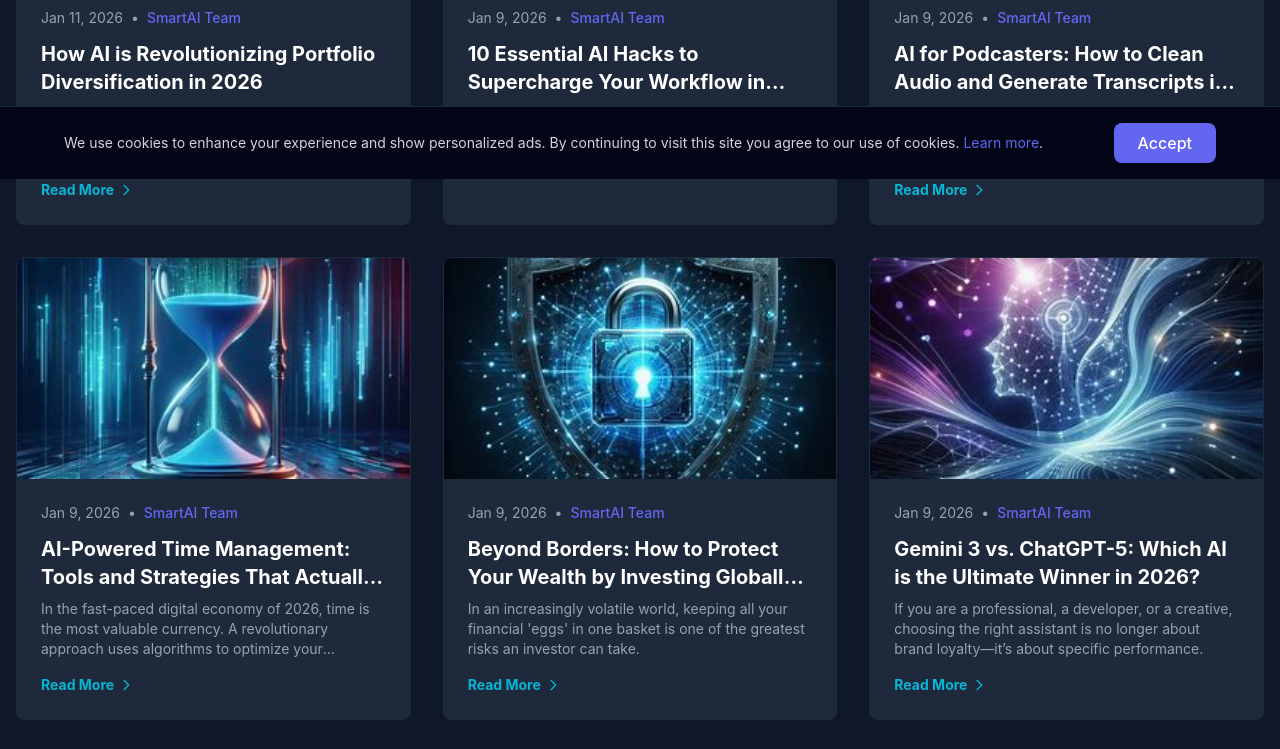
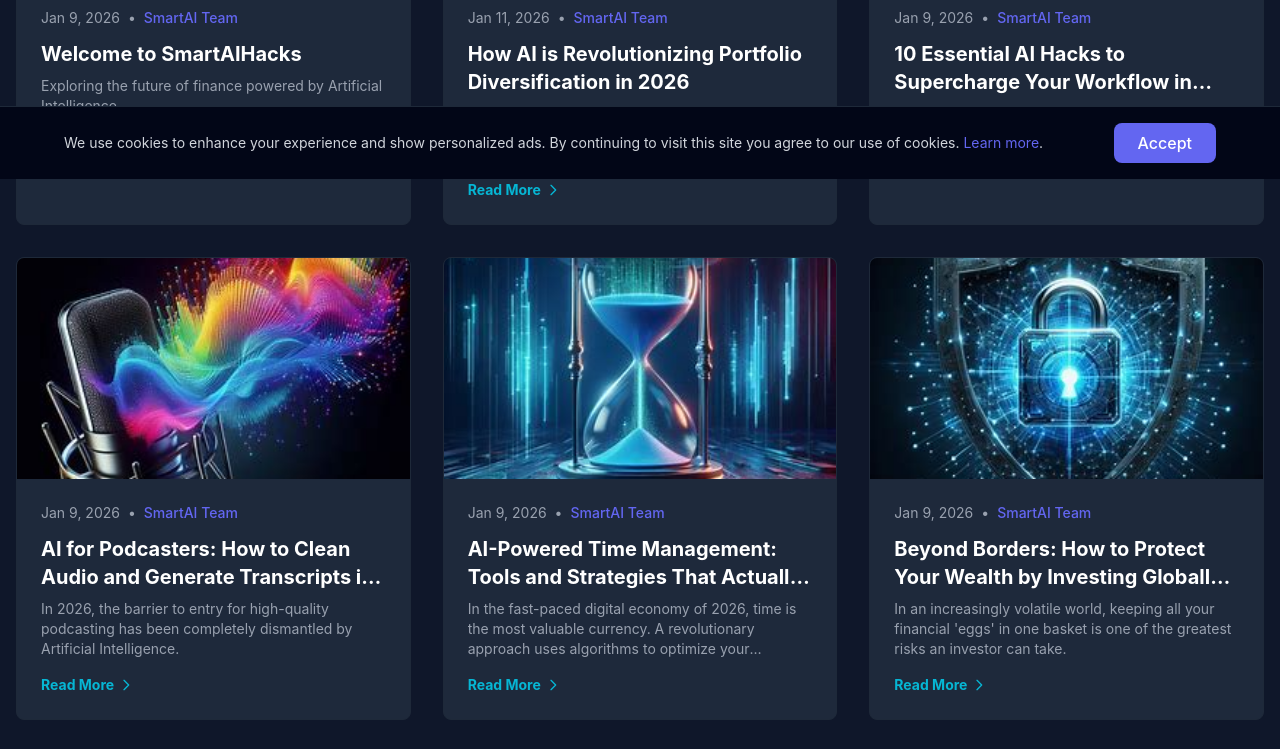
Before and after one commit to contatoaleatorio75-eng/smartaihacks-tech, an Astro site: page / in a window 1280 px wide. Shown: the part 621-1370 px from the top of the page. Built offline with nearby package versions, Linux system fonts and the light colour scheme; Astro itself is replaced by a stand-in of ours.

Commit message:
Pin Welcome post to the top of homepage

```diff
--- a/src/pages/index.astro
+++ b/src/pages/index.astro
@@ -3,13 +3,17 @@ import Layout from '../layouts/Layout.astro';
 import ArticleCard from '../components/ArticleCard.astro';
 import { getCollection } from 'astro:content';
 
-const posts = (await getCollection('blog'))
+const allPosts = await getCollection('blog');
+const welcomePost = allPosts.find(p => p.slug === 'welcome');
+const otherPosts = allPosts
 	.filter(post => {
 		const today = new Date();
 		today.setHours(23, 59, 59, 999);
-		return post.data.pubDate <= today;
+		return post.slug !== 'welcome' && post.data.pubDate <= today;
 	})
 	.sort((a, b) => b.data.pubDate.valueOf() - a.data.pubDate.valueOf());
+
+const posts = welcomePost ? [welcomePost, ...otherPosts] : otherPosts;
 ---
 
 <Layout title="Home">
```
